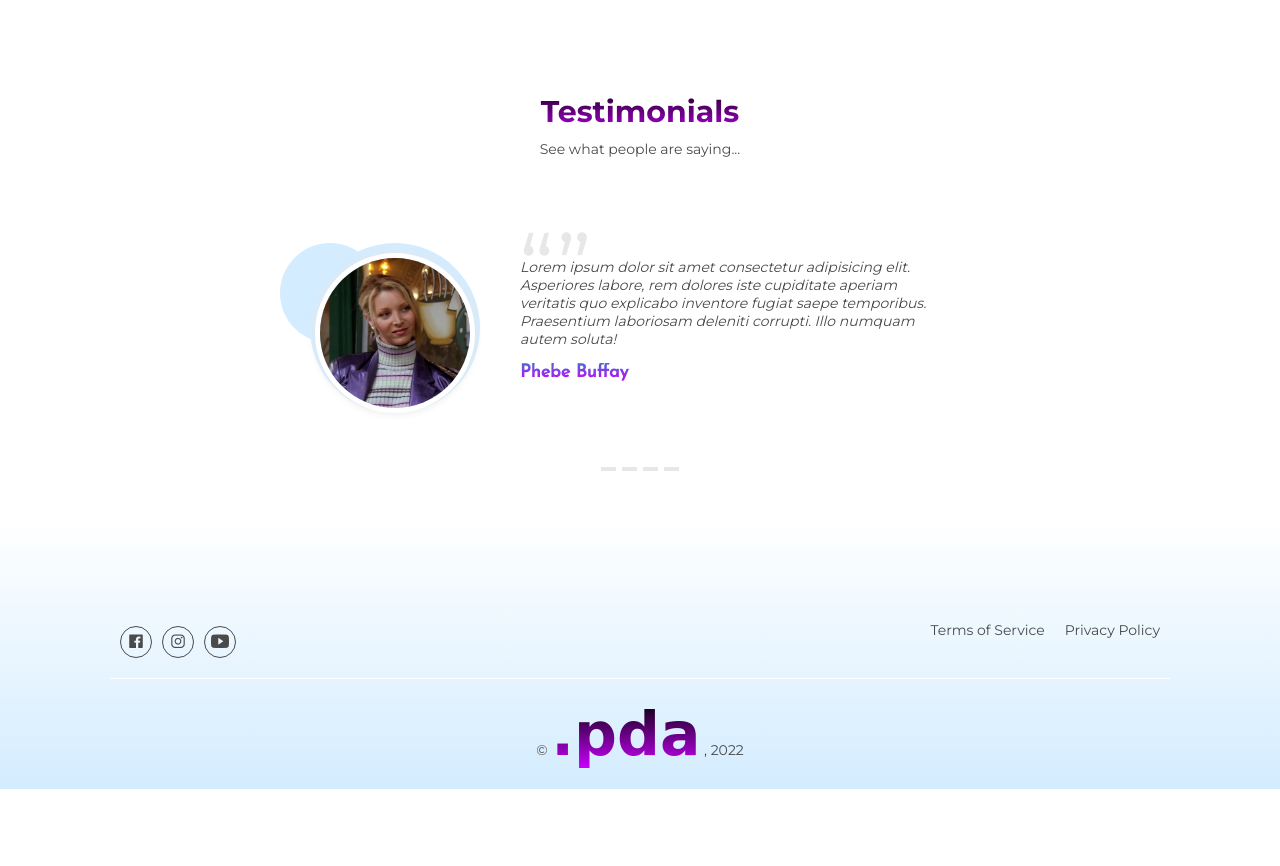
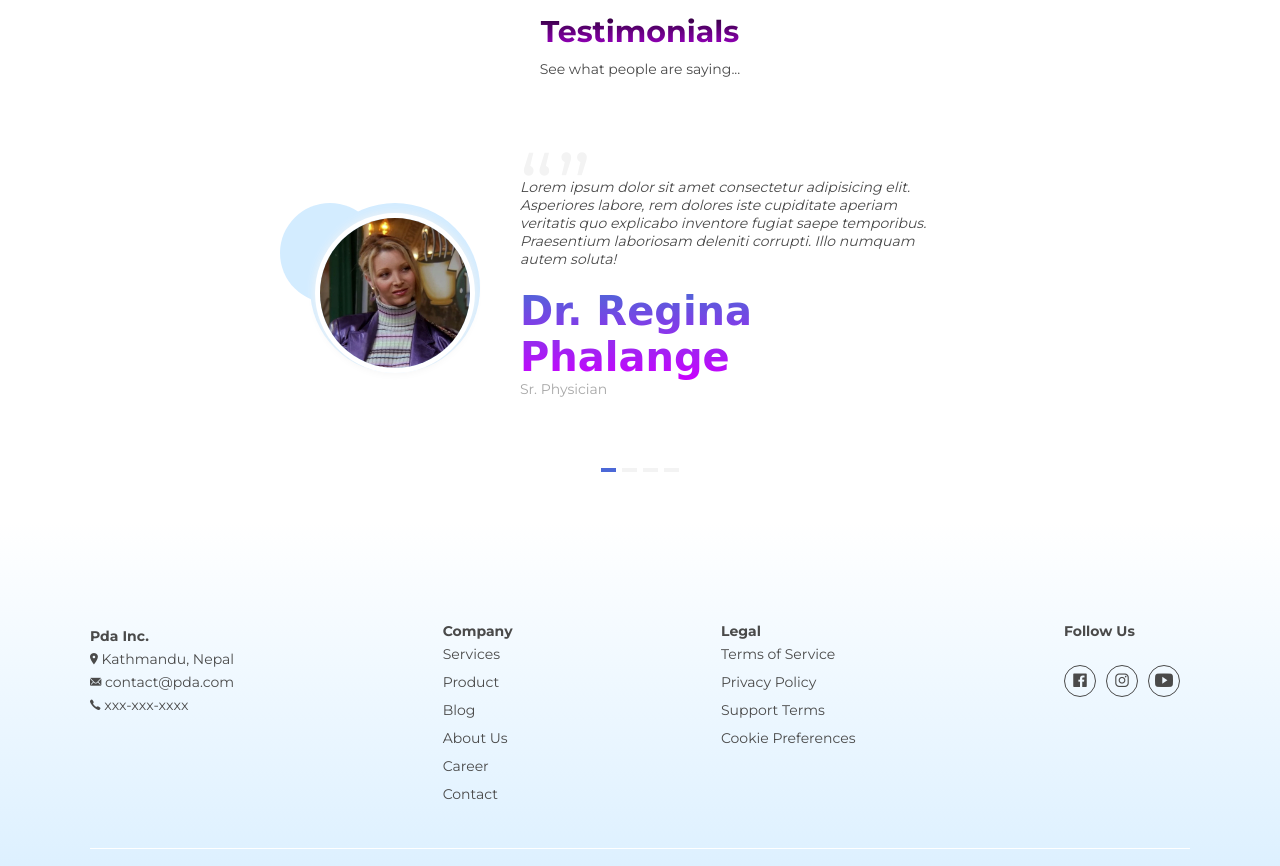
Before and after one commit to akasrai/pda, a plain HTML site: page index.html in a window 1280 px wide. Shown: the part 1873-2739 px from the top of the page. Before the commit the page ends 2662 px from the top, so only its background shows below. Drawn offline with nearby package versions, Linux system fonts and the light colour scheme; a web font is replaced by a local one.

Commit message:
Updates footer and few css styles

```diff
--- a/css/color.css
+++ b/css/color.css
@@ -15,5 +15,6 @@
   --instagram-blue: #4c68d7;
   --instagram-maroon: #cd486b;
   --youtube-red: #ff0000;
-  --light-gray: #e7e7e7;
+  --light-gray: #f3f3f3;
+  --disabled: rgb(168, 168, 168);
 }
--- a/css/layout.css
+++ b/css/layout.css
@@ -72,13 +72,14 @@ button {
 }
 
 .link {
-  padding: 0 10px;
   text-decoration: none;
   color: var(--dark);
 }
 
-.link :hover {
-  color: var(--black);
+.link:hover {
+  background: -webkit-linear-gradient(var(--black), var(--green));
+  -webkit-background-clip: text;
+  -webkit-text-fill-color: transparent;
 }
 
 .d-inline {
@@ -115,6 +116,7 @@ header {
   padding: 20px 0 0 0;
   background-color: var(--light-pink);
   top: -22px !important;
+  z-index: 9999;
 }
 
 .glass-effect {
@@ -124,18 +126,12 @@ header {
 }
 
 .box-shadow {
-  box-shadow: 0 0px 4px var(--light-gray);
-}
-
-.footer-section {
-  background-image: linear-gradient(180deg, var(--white), var(--light-blue));
+  box-shadow: 0 2px 4px var(--light-gray);
 }
 
 .footer {
-  padding: 20px;
-  padding-top: 80px;
-  border-top-left-radius: 10px;
-  border-top-right-radius: 10px;
+  background-image: linear-gradient(180deg, var(--white), var(--light-blue));
+  padding: 100px 0 30px 0;
 }
 
 .btn {
--- a/css/style.css
+++ b/css/style.css
@@ -35,7 +35,6 @@
   padding: 10px 25px;
   text-decoration: none;
   display: block;
-  color: var(--dark);
   background: -webkit-linear-gradient(var(--black), var(--green));
   -webkit-background-clip: text;
   -webkit-text-fill-color: transparent;
@@ -54,7 +53,7 @@
   display: flex;
   align-items: center;
   justify-content: center;
-  margin-left: 10px;
+  margin-right: 10px;
   color: var(--dark);
   transition: linear 0.3s;
 }
@@ -80,6 +79,18 @@
   );
   color: var(--white);
   border-color: var(--instagram-blue);
+
+  background: linear-gradient(transparent, transparent) padding-box,
+    linear-gradient(
+        150deg,
+        var(--instagram-blue),
+        var(--instagram-purple),
+        var(--instagram-red),
+        var(--instagram-yellow),
+        var(--instagram-orange)
+      )
+      border-box;
+  border: 1px solid transparent;
 }
 
 .social .youtube:hover {
@@ -90,13 +101,12 @@
 
 .hero-banner {
   background-image: linear-gradient(180deg, var(--light-pink), var(--white));
-  border-radius: 10px;
   margin-bottom: -50px;
   padding-top: 50px;
 }
 
 .slogan {
-  padding: 130px 0;
+  padding: 90px 0;
 }
 
 .slogan h1 {
@@ -109,7 +119,7 @@
 .slogan h1 .cursive {
   font-family: "Qwitcher Grypen", cursive;
   font-size: 150px;
-  background: -webkit-linear-gradient(var(--instagram-blue), var(--pink));
+  background: -webkit-linear-gradient(var(--pink), var(--facebook));
   -webkit-background-clip: text;
   -webkit-text-fill-color: transparent;
   padding-left: 18px;
@@ -153,10 +163,6 @@
   box-shadow: 0 3px 9px var(--light-gray);
 }
 
-.services .service {
-  /* background: red; */
-}
-
 .services .service .icon {
   width: 50px;
   height: 50px;
@@ -192,7 +198,7 @@
 
 .products .product {
   padding: 30px;
-  box-shadow: 0 3px 9px var(--light-gray);
+  box-shadow: 0 3px 10px var(--light-gray);
   border-radius: 10px;
 }
 
@@ -281,14 +287,21 @@
   font-style: normal;
 }
 
-.testimonial .testimonial__content .testimonial__content--name {
-  font-size: 18px;
+.testimonial .testimonial__content .testimonial__content-name {
+  font-size: 40px;
   font-style: normal;
-  font-family: "Josefin Sans", sans-serif;
+  /* font-family: "Josefin Sans", sans-serif; */
+  font-family: "Qwitcher Grypen", cursive;
   background: -webkit-linear-gradient(var(--instagram-blue), var(--pink));
   -webkit-background-clip: text;
   -webkit-text-fill-color: transparent;
-  margin: 15px 0;
+  margin-top: 20px;
+}
+
+.testimonial .testimonial__content .testimonial__content-role {
+  font-style: normal;
+  font-weight: 400;
+  color: var(--disabled);
 }
 
 .testimonials .testimonial__index-wrapper {
@@ -307,3 +320,24 @@
   background: var(--instagram-blue);
   transition: linear 0.3s;
 }
+
+.testimonials .testimonial__index-wrapper .testimonial__index--active {
+  background: var(--instagram-blue);
+  transition: linear 0.3s;
+}
+
+.footer__address p {
+  margin: 5px 0;
+}
+
+.footer__menu {
+  list-style-type: none;
+  margin-bottom: 20px;
+}
+
+.footer__menu li a {
+  text-decoration: none;
+  margin: 5px 0;
+  display: inline-block;
+  padding: 0;
+}
--- a/index.html
+++ b/index.html
@@ -172,11 +172,12 @@
                             cupiditate aperiam veritatis quo explicabo inventore fugiat saepe temporibus. Praesentium
                             laboriosam deleniti corrupti. Illo numquam autem soluta!
                         </p>
-                        <p class="testimonial__content--name bold">Phebe Buffay</p>
+                        <p class="testimonial__content-name bold">Dr. Regina Phalange</p>
+                        <p class="testimonial__content-role bold">Sr. Physician</p>
                     </div>
                 </div>
                 <div class="testimonial__index-wrapper flex justify-content-center">
-                    <div class="testimonial__index"></div>
+                    <div class="testimonial__index testimonial__index--active"></div>
                     <div class="testimonial__index"></div>
                     <div class="testimonial__index"></div>
                     <div class="testimonial__index"></div>
@@ -185,10 +186,44 @@
         </div>
     </section>
 
-    <footer class="footer-section">
+    <footer class="footer">
         <div class="container">
-            <div class="footer">
             <div class="flex justify-content-between">
+                <div class="footer__address">
+                    <p class="bold">Pda Inc.</p>
+                    <p><i class="ion-ios-pin"></i> Kathmandu, Nepal</p>
+                    <p>
+                        <a class="link" href="mailto:contact@pda.com">
+                            <i class="ion-ios-mail"></i> contact@pda.com
+                        </a>
+                    </p>
+                    <p>
+                        <a class="link" href="call:xxx-xxx-xxxx">
+                            <i class="ion-ios-call"></i> xxx-xxx-xxxx
+                        </a>
+                    </p>
+                </div>
+
+                <ul class="footer__menu">
+                    <li class="bold">Company</li>
+                    <li><a class="link" href="#">Services</a></li>
+                    <li><a class="link" href="#">Product</a></li>
+                    <li><a class="link" href="#">Blog</a></li>
+                    <li><a class="link" href="#">About Us</a></li>
+                    <li><a class="link" href="#">Career</a></li>
+                    <li><a class="link" href="#">Contact</a></li>
+                </ul>
+
+                <ul class="footer__menu">
+                    <li class="bold">Legal</li>
+                    <li><a class="link" href="#">Terms of Service</a></li>
+                    <li><a class="link" href="#">Privacy Policy</a></li>
+                    <li><a class="link" href="#">Support Terms</a></li>
+                    <li><a class="link" href="#">Cookie Preferences</a></li>
+                </ul>
+
+                <div>
+                    <span class="bold">Follow Us</span>
                     <div class="social flex justify-content-end">
                         <a href="#" class="facebook">
                             <i class="ion-logo-facebook"></i>
@@ -201,19 +236,16 @@
                             <i class="ion-logo-youtube"></i>
                         </a>
                     </div>
-                    <div class="flex justify-content-end align-items-center">
-                        <p><a class="link" href="#">Terms of Service</a></p>
-                        <p><a class="link" href="#">Privacy Policy</a></p>
                 </div>
             </div>
+
             <hr class="hr" />
-                <div class="text-center">
+            <div class="footer_copyright text-center">
                 <span>&copy;</span>
                 <div class="logo d-inline">
                     <h1 class="d-inline"><span>.</span>pda</h1>
                 </div>
                 <span>, 2022</span>
-                </div>
             </div>
         </div>
     </footer>
--- a/js/script.js
+++ b/js/script.js
@@ -4,7 +4,7 @@ function addGlassEffectHeader() {
     return select("header").addClass("glass-effect");
   }
 
-  select("header").addClass("box-shadow");
+  select("header").removeClass("box-shadow");
   return select("header").removeClass("glass-effect");
 }
 
```
Lines whose indentation alone changed are shown as unchanged.
